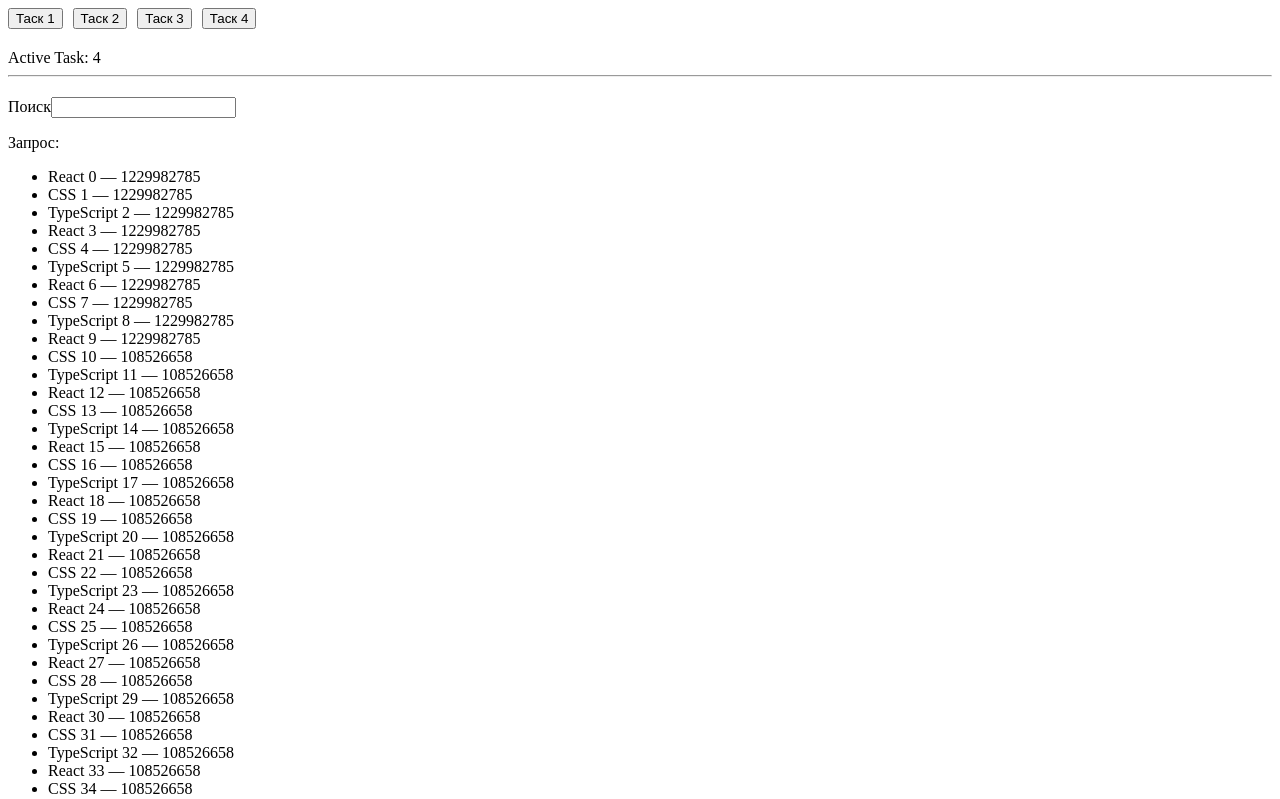
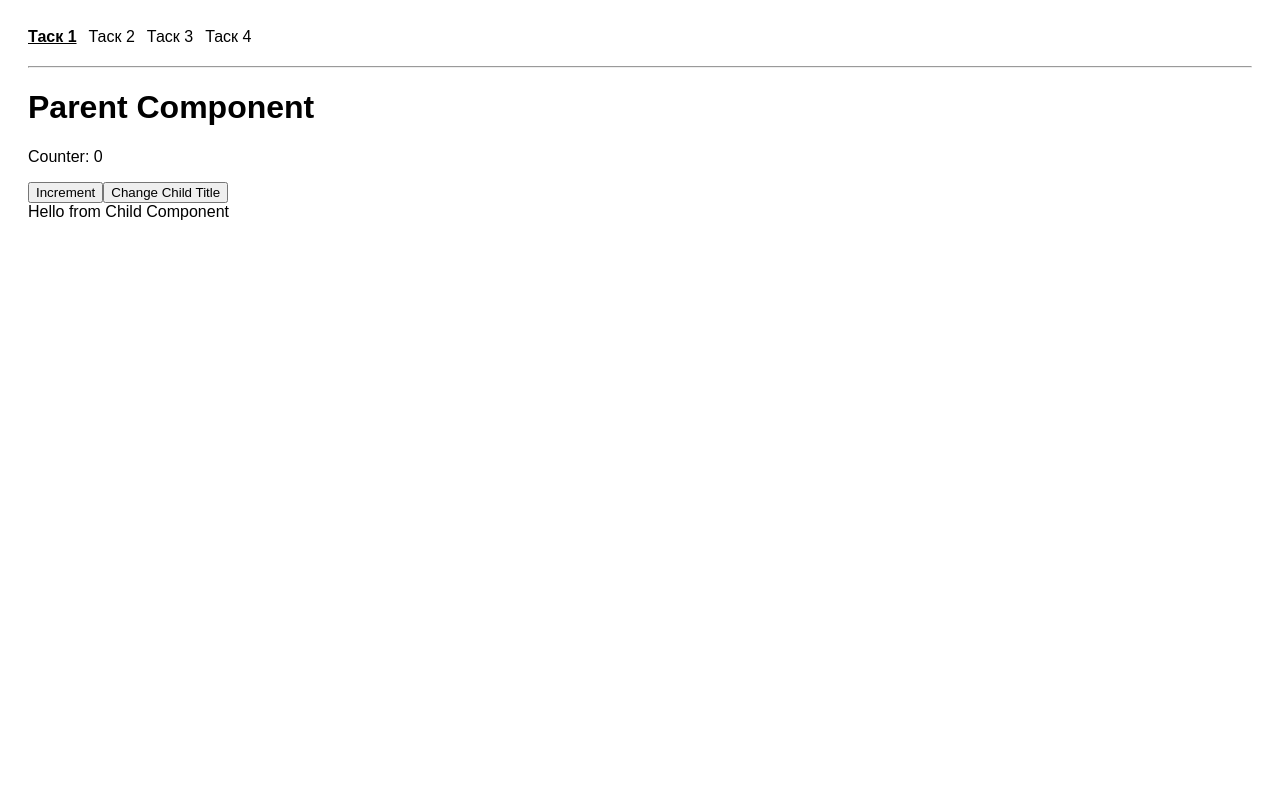
Before and after one commit to daamiir/advanced_react_mentory_frontend, a React (Vite) app: page /#/task1 in a window 1280 px wide. Shown: the top 799 px of the page. Built offline with nearby package versions, Linux system fonts and the light colour scheme.

Commit message:
add: routing pages

```diff
--- a/package.json
+++ b/package.json
@@ -13,7 +13,8 @@
   },
   "dependencies": {
     "react": "^19.3.1",
-    "react-dom": "^19.3.1"
+    "react-dom": "^19.3.1",
+    "react-router-dom": "^7.18.5"
   },
   "devDependencies": {
     "@eslint/js": "^10.0.1",
--- a/src/App.tsx
+++ b/src/App.tsx
@@ -1,28 +1,65 @@
-import { useState } from "react";
+import { HashRouter, Routes, Route, NavLink, Navigate } from "react-router-dom";
 import { Task1 } from "./Tasks/Task1/Task1";
 import { Task2 } from "./Tasks/Task2/Task2";
 import { Task3 } from "./Tasks/Task3/Tasks3";
 import { Task4 } from "./Tasks/Task4/Task4";
 
 export function App() {
-  const [activeTask, setActiveTask] = useState<1 | 2 | 3 | 4>(4);
+  return (
+    <HashRouter>
+      <div style={{ padding: "20px", fontFamily: "sans-serif" }}>
+        <nav style={{ display: "flex", gap: "12px", marginBottom: "20px" }}>
+          <NavLink
+            to="/task1"
+            style={({ isActive }) => ({
+              fontWeight: isActive ? "bold" : "normal",
+              textDecoration: isActive ? "underline" : "none",
+            })}
+          >
+            Таск 1
+          </NavLink>
+          <NavLink
+            to="/task2"
+            style={({ isActive }) => ({
+              fontWeight: isActive ? "bold" : "normal",
+              textDecoration: isActive ? "underline" : "none",
+            })}
+          >
+            Таск 2
+          </NavLink>
+          <NavLink
+            to="/task3"
+            style={({ isActive }) => ({
+              fontWeight: isActive ? "bold" : "normal",
+              textDecoration: isActive ? "underline" : "none",
+            })}
+          >
+            Таск 3
+          </NavLink>
+          <NavLink
+            to="/task4"
+            style={({ isActive }) => ({
+              fontWeight: isActive ? "bold" : "normal",
+              textDecoration: isActive ? "underline" : "none",
+            })}
+          >
+            Таск 4
+          </NavLink>
+        </nav>
 
-  return (
-    <div>
-      <nav style={{ display: "flex", gap: "10px", marginBottom: "20px" }}>
-        <button onClick={() => setActiveTask(1)}>Таск 1</button>
-        <button onClick={() => setActiveTask(2)}>Таск 2</button>
-        <button onClick={() => setActiveTask(3)}>Таск 3</button>
-        <button onClick={() => setActiveTask(4)}>Таск 4</button>
-      </nav>
-      Active Task: {activeTask}
-      <hr />
-      <main style={{ marginTop: "20px" }}>
-        {activeTask === 1 && <Task1 />}
-        {activeTask === 2 && <Task2 />}
-        {activeTask === 3 && <Task3 />}
-        {activeTask === 4 && <Task4 />}
-      </main>
-    </div>
+        <hr />
+
+        <main style={{ marginTop: "20px" }}>
+          <Routes>
+            <Route path="/task1" element={<Task1 />} />
+            <Route path="/task2" element={<Task2 />} />
+            <Route path="/task3" element={<Task3 />} />
+            <Route path="/task4" element={<Task4 />} />
+
+            <Route path="*" element={<Navigate to="/task1" replace />} />
+          </Routes>
+        </main>
+      </div>
+    </HashRouter>
   );
 }
--- a/src/index.css
+++ b/src/index.css
@@ -0,0 +1,4 @@
+a {
+  text-decoration: none;
+  color: inherit;
+}
--- a/vite.config.ts
+++ b/vite.config.ts
@@ -4,5 +4,5 @@ import { defineConfig } from "vite";
 // https://vite.dev/config/
 export default defineConfig({
   plugins: [react()],
-  base: "advanced_react_mentory_frontend",
+  base: "/advanced_react_mentory_frontend",
 });
```
Also changed, not shown: 1 other file (tests, documents, lock files or other folders).
